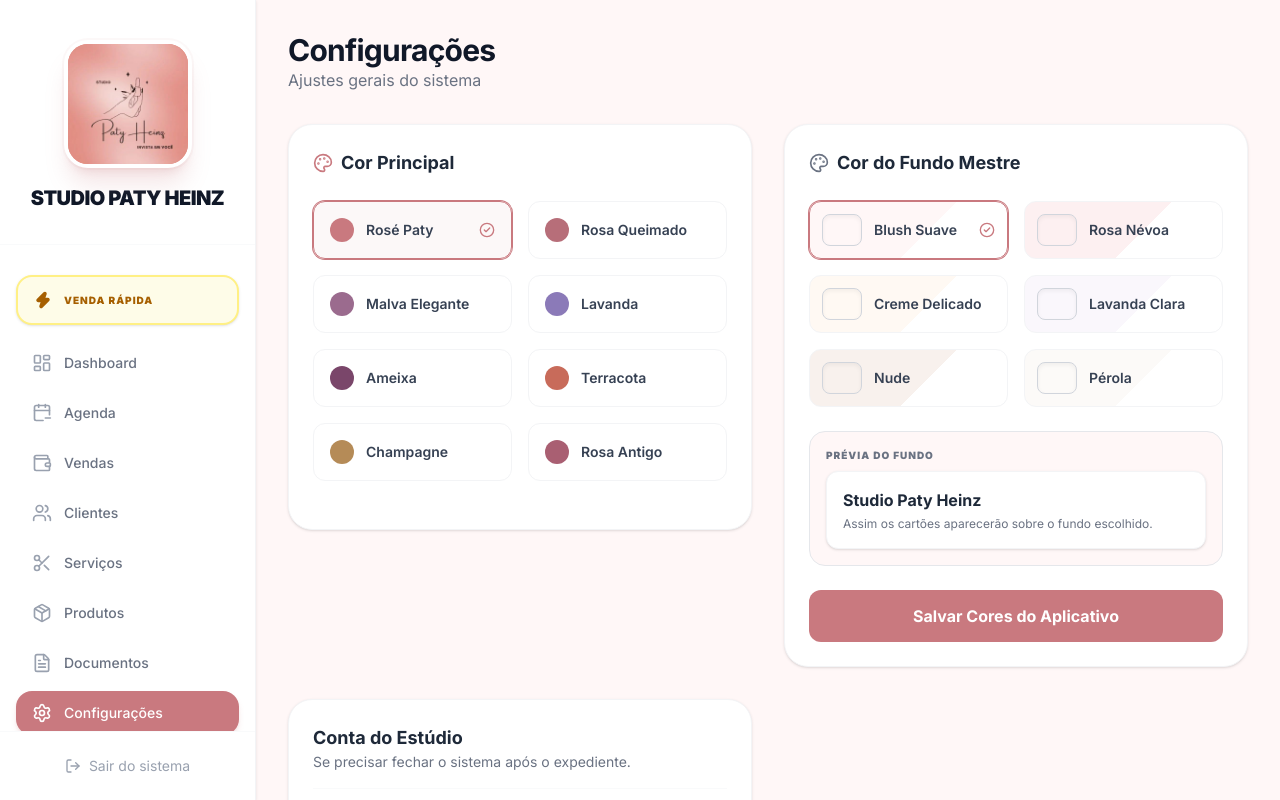
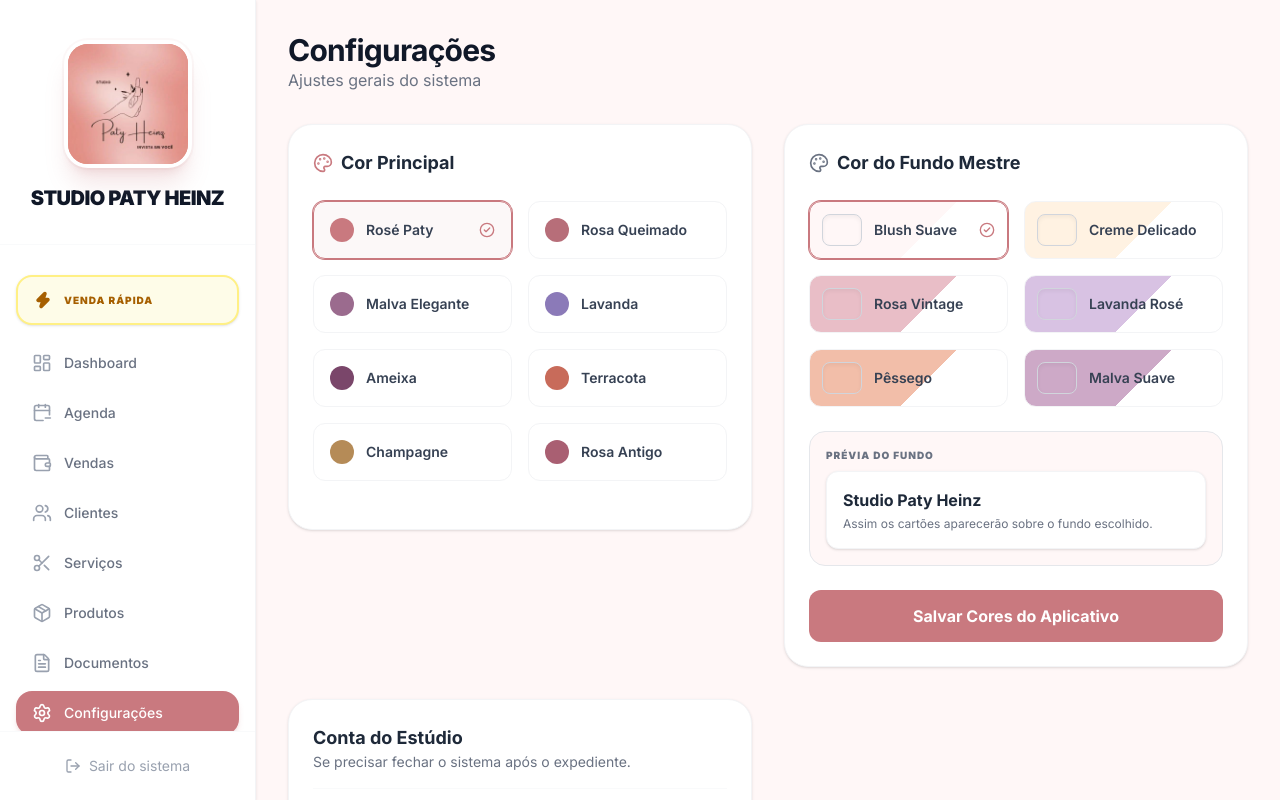
Before and after one commit to Coradi2003/heinzfinanceiro2, a Next.js app: page /configuracoes in a window 1280 px wide. Built offline with nearby package versions, Linux system fonts and the light colour scheme; no server answers.

Commit message:
FIRST COMMIT4

```diff
--- a/app/configuracoes/page.tsx
+++ b/app/configuracoes/page.tsx
@@ -28,17 +28,26 @@ export default function ConfiguracoesPage() {
 
   const fundos = [
     { nome: "Blush Suave", bg: "#FFF7F7" },
-    { nome: "Rosa Névoa", bg: "#FDF0F1" },
-    { nome: "Creme Delicado", bg: "#FFF9F3" },
-    { nome: "Lavanda Clara", bg: "#FAF7FC" },
-    { nome: "Nude", bg: "#F8F1ED" },
-    { nome: "Pérola", bg: "#FCFAF8" },
+    { nome: "Creme Delicado", bg: "#FFF2E2" },
+    { nome: "Rosa Vintage", bg: "#E9BEC7" },
+    { nome: "Lavanda Rosé", bg: "#D8C2E3" },
+    { nome: "Pêssego", bg: "#F2BEA9" },
+    { nome: "Malva Suave", bg: "#CDA9C7" },
   ];
   const [fundoAtivo, setFundoAtivo] = useState(fundos[0].bg);
 
   useEffect(() => {
     if (corSalva) setCorAtiva(corSalva);
-    if (bgSalvo) setFundoAtivo(bgSalvo);
+    if (bgSalvo) {
+      const fundosAnteriores: Record<string, string> = {
+        "#FDF0F1": "#E9BEC7",
+        "#FFF9F3": "#FFF2E2",
+        "#FAF7FC": "#D8C2E3",
+        "#F8F1ED": "#F2BEA9",
+        "#FCFAF8": "#CDA9C7",
+      };
+      setFundoAtivo(fundosAnteriores[bgSalvo] || bgSalvo);
+    }
   }, [corSalva, bgSalvo]);
 
   // Mostra a cor de fundo imediatamente enquanto a pessoa escolhe.
```
